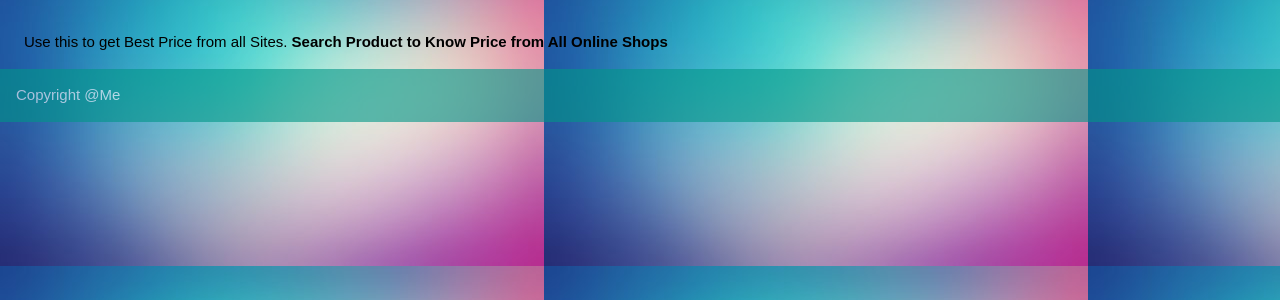
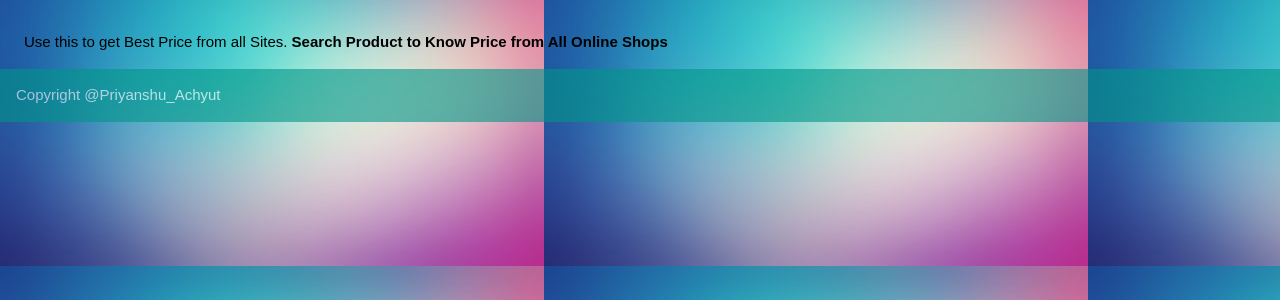
Before and after one commit to xcrema/product_search_engine, a PHP site: page /main.php in a window 1280 px wide. Shown: the part 74-374 px from the top of the page. Run offline with PHP 8.4, Linux system fonts and the light colour scheme.

Commit message:
Third Commit

```diff
--- a/main.php
+++ b/main.php
@@ -113,7 +113,7 @@ else {
 </div>
 </div>
 <footer class="w3-container w3-teal w3-opacity">
-<p>Copyright @Me</p>
+<p>Copyright @Priyanshu_Achyut</p>
 </footer>
 </body>
 </html>
```
